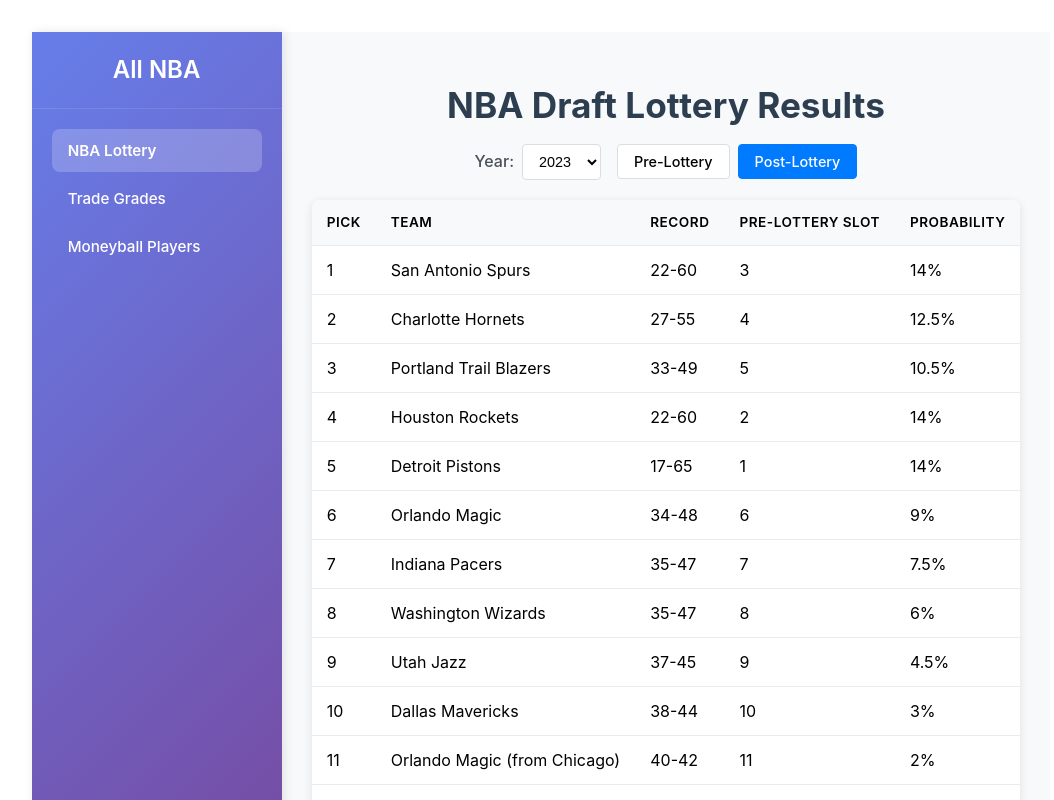
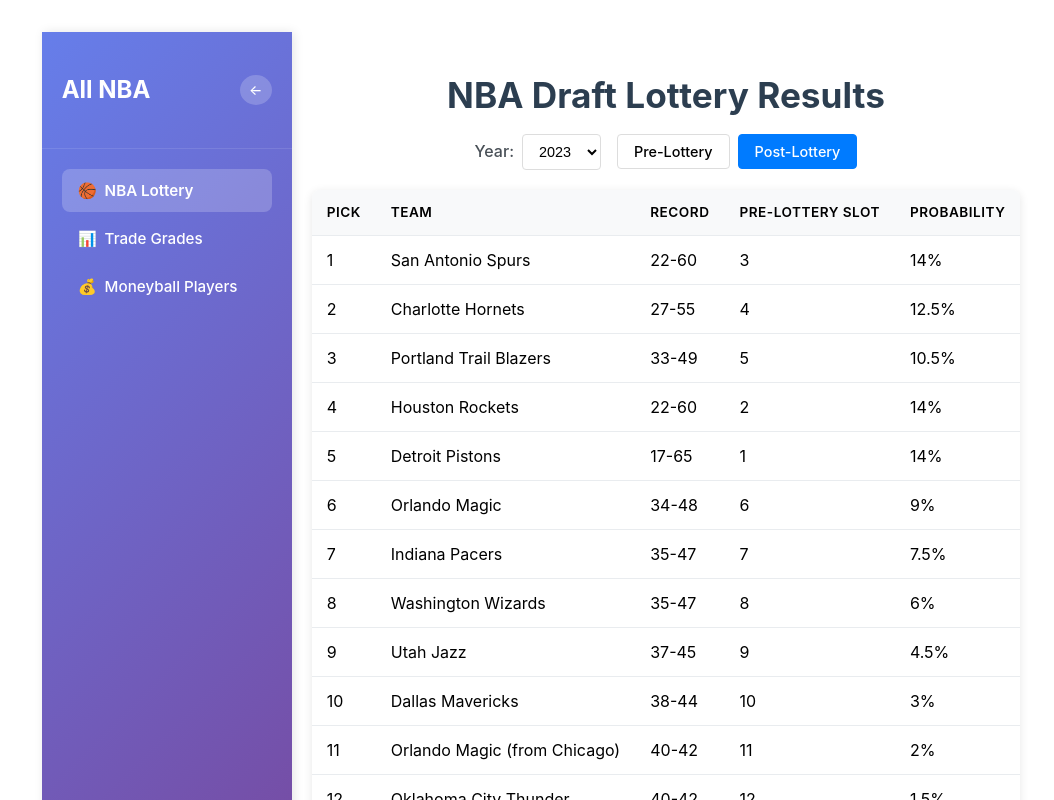
Before and after one commit to kenney-a/nba-lottery, a React (Vite) app: page / in a window 1280 px wide. Shown: the top 800 px of the page, without its empty margins (99-1153 px from the left). Built offline with nearby package versions, Linux system fonts and the light colour scheme.

Commit message:
Add collapsible sidebar with toggle button and sortable table headers

```diff
--- a/src/App.css
+++ b/src/App.css
@@ -59,19 +59,51 @@
   box-shadow: 2px 0 10px rgba(0, 0, 0, 0.1);
   position: fixed;
   height: 100vh;
-  overflow-y: auto;
+  transition: width 0.3s ease;
+  z-index: 1000;
+}
+
+.sidebar.collapsed {
+  width: 60px;
 }
 
 .sidebar-header {
   padding: 0 20px 20px;
   border-bottom: 1px solid rgba(255, 255, 255, 0.1);
   margin-bottom: 20px;
+  position: relative;
+  display: flex;
+  align-items: center;
+  justify-content: space-between;
 }
 
-.sidebar-header h2 {
-  margin: 0;
-  font-size: 1.5rem;
-  font-weight: 600;
+.sidebar.collapsed .sidebar-header {
+  padding: 0 10px 20px;
+  justify-content: center;
+}
+
+.sidebar.collapsed .sidebar-header h2 {
+  display: none;
+}
+
+.sidebar-toggle {
+  background: rgba(255, 255, 255, 0.2);
+  border: none;
+  color: white;
+  width: 30px;
+  height: 30px;
+  border-radius: 50%;
+  cursor: pointer;
+  display: flex;
+  align-items: center;
+  justify-content: center;
+  font-size: 14px;
+  transition: all 0.3s ease;
+}
+
+.sidebar-toggle:hover {
+  background: rgba(255, 255, 255, 0.3);
+  transform: scale(1.1);
 }
 
 .sidebar-nav {
@@ -79,6 +111,10 @@
   flex-direction: column;
   gap: 5px;
   padding: 0 20px;
+}
+
+.sidebar.collapsed .sidebar-nav {
+  padding: 0 10px;
 }
 
 .sidebar-tab {
@@ -92,11 +128,36 @@
   transition: all 0.3s ease;
   font-size: 0.95rem;
   font-weight: 500;
+  white-space: nowrap;
+  overflow: hidden;
+  display: flex;
+  align-items: center;
+  gap: 8px;
+}
+
+.sidebar.collapsed .sidebar-tab {
+  padding: 12px 8px;
+  text-align: center;
+  font-size: 0.8rem;
+  justify-content: center;
+  gap: 0;
+}
+
+.sidebar.collapsed .sidebar-tab span:last-child {
+  display: none;
+}
+
+.sidebar.collapsed .sidebar-tab span:first-child {
+  font-size: 1.2rem;
 }
 
 .sidebar-tab:hover {
   background: rgba(255, 255, 255, 0.1);
   transform: translateX(5px);
+}
+
+.sidebar.collapsed .sidebar-tab:hover {
+  transform: translateY(2px);
 }
 
 .sidebar-tab.active {
@@ -105,11 +166,13 @@
 }
 
 .main-content {
-  flex: 1;
   margin-left: 250px;
-  padding: 30px;
-  background: #f8f9fa;
-  min-height: 100vh;
+  padding: 20px;
+  transition: margin-left 0.3s ease;
+}
+
+.main-content.expanded {
+  margin-left: 60px;
 }
 
 h1 {
@@ -138,6 +201,22 @@
 
 .moneyball-table table {
   min-width: 1200px; /* Ensure table doesn't get too cramped */
+}
+
+.moneyball-table th {
+  cursor: pointer;
+  user-select: none;
+  transition: background-color 0.2s ease;
+  position: relative;
+  padding: 12px 8px;
+}
+
+.moneyball-table th:hover {
+  background-color: #f0f0f0;
+}
+
+.moneyball-table th:active {
+  background-color: #e0e0e0;
 }
 
 th, td {
--- a/src/App.jsx
+++ b/src/App.jsx
@@ -9,6 +9,7 @@
   const [selectedYear, setSelectedYear] = useState(years[0]);
   const [mode, setMode] = useState('post'); // 'pre' or 'post'
   const [activeTab, setActiveTab] = useState('lottery'); // 'lottery', 'trades', 'moneyball'
+  const [sidebarCollapsed, setSidebarCollapsed] = useState(false);
 
   // Moneyball Players state
   const [selectedSeason, setSelectedSeason] = useState('2023-24');
@@ -110,8 +111,13 @@
 
     // Filter players based on search and filters
     let filteredPlayers = players.filter(player => {
-      const matchesSearch = player.name.toLowerCase().includes(searchTerm.toLowerCase()) ||
-                           player.team.toLowerCase().includes(searchTerm.toLowerCase());
+      const searchLower = searchTerm.toLowerCase().trim();
+      const nameLower = player.name.toLowerCase();
+      const teamLower = player.team.toLowerCase();
+
+      const matchesSearch = searchTerm === '' ||
+                           nameLower.includes(searchLower) ||
+                           teamLower.includes(searchLower);
       const matchesTeam = selectedTeam === 'All Teams' || player.team === selectedTeam;
       const matchesPosition = selectedPosition === 'All Positions' || player.position === selectedPosition;
 
@@ -120,13 +126,19 @@
 
     // Sort players based on selected criteria
     const sortedPlayers = [...filteredPlayers].sort((a, b) => {
-      const aValue = a[sortBy];
-      const bValue = b[sortBy];
+      let aValue = a[sortBy];
+      let bValue = b[sortBy];
+
+      // Handle string sorting for name, team, and position
+      if (sortBy === 'name' || sortBy === 'team' || sortBy === 'position') {
+        aValue = aValue.toLowerCase();
+        bValue = bValue.toLowerCase();
+      }
 
       if (sortOrder === 'desc') {
-        return bValue - aValue;
+        return aValue < bValue ? 1 : aValue > bValue ? -1 : 0;
       } else {
-        return aValue - bValue;
+        return aValue > bValue ? 1 : aValue < bValue ? -1 : 0;
       }
     });
 
@@ -141,6 +153,22 @@
     // Get unique teams and positions for filters
     const teams = ['All Teams', ...new Set(players.map(p => p.team))];
     const positions = ['All Positions', ...new Set(players.map(p => p.position))];
+
+    // Handle column sorting
+    const handleSort = (column) => {
+      if (sortBy === column) {
+        setSortOrder(sortOrder === 'desc' ? 'asc' : 'desc');
+      } else {
+        setSortBy(column);
+        setSortOrder('desc');
+      }
+    };
+
+    // Get sort indicator for column headers
+    const getSortIndicator = (column) => {
+      if (sortBy !== column) return '↕';
+      return sortOrder === 'desc' ? '↓' : '↑';
+    };
 
     return (
       <div>
@@ -242,25 +270,95 @@
           <table>
             <thead>
               <tr>
-                <th>Rank</th>
-                <th>Player</th>
-                <th>Team</th>
-                <th>Pos</th>
-                <th>GP</th>
-                <th>PPG</th>
-                <th>RPG</th>
-                <th>APG</th>
-                <th>FG%</th>
-                <th>3P%</th>
-                <th>FT%</th>
-                <th>Salary</th>
-                <th>Value Rating</th>
-                <th>Efficiency</th>
+                <th
+                  onClick={() => handleSort('rank')}
+                  style={{ cursor: 'pointer', userSelect: 'none' }}
+                >
+                  Rank {getSortIndicator('rank')}
+                </th>
+                <th
+                  onClick={() => handleSort('name')}
+                  style={{ cursor: 'pointer', userSelect: 'none' }}
+                >
+                  Player {getSortIndicator('name')}
+                </th>
+                <th
+                  onClick={() => handleSort('team')}
+                  style={{ cursor: 'pointer', userSelect: 'none' }}
+                >
+                  Team {getSortIndicator('team')}
+                </th>
+                <th
+                  onClick={() => handleSort('position')}
+                  style={{ cursor: 'pointer', userSelect: 'none' }}
+                >
+                  Pos {getSortIndicator('position')}
+                </th>
+                <th
+                  onClick={() => handleSort('gamesPlayed')}
+                  style={{ cursor: 'pointer', userSelect: 'none' }}
+                >
+                  GP {getSortIndicator('gamesPlayed')}
+                </th>
+                <th
+                  onClick={() => handleSort('pointsPerGame')}
+                  style={{ cursor: 'pointer', userSelect: 'none' }}
+                >
+                  PPG {getSortIndicator('pointsPerGame')}
+                </th>
+                <th
+                  onClick={() => handleSort('reboundsPerGame')}
+                  style={{ cursor: 'pointer', userSelect: 'none' }}
+                >
+                  RPG {getSortIndicator('reboundsPerGame')}
+                </th>
+                <th
+                  onClick={() => handleSort('assistsPerGame')}
+                  style={{ cursor: 'pointer', userSelect: 'none' }}
+                >
+                  APG {getSortIndicator('assistsPerGame')}
+                </th>
+                <th
+                  onClick={() => handleSort('fieldGoalPercentage')}
+                  style={{ cursor: 'pointer', userSelect: 'none' }}
+                >
+                  FG% {getSortIndicator('fieldGoalPercentage')}
+                </th>
+                <th
+                  onClick={() => handleSort('threePointPercentage')}
+                  style={{ cursor: 'pointer', userSelect: 'none' }}
+                >
+                  3P% {getSortIndicator('threePointPercentage')}
+                </th>
+                <th
+                  onClick={() => handleSort('freeThrowPercentage')}
+                  style={{ cursor: 'pointer', userSelect: 'none' }}
+                >
+                  FT% {getSortIndicator('freeThrowPercentage')}
+                </th>
+                <th
+                  onClick={() => handleSort('salary')}
+                  style={{ cursor: 'pointer', userSelect: 'none' }}
+                >
+                  Salary {getSortIndicator('salary')}
+                </th>
+                <th
+                  onClick={() => handleSort('valueRating')}
+                  style={{ cursor: 'pointer', userSelect: 'none' }}
+                >
+                  Value Rating {getSortIndicator('valueRating')}
+                </th>
+                <th
+                  onClick={() => handleSort('efficiencyRating')}
+                  style={{ cursor: 'pointer', userSelect: 'none' }}
+                >
+                  Efficiency {getSortIndicator('efficiencyRating')}
+                </th>
               </tr>
             </thead>
             <tbody>
               {sortedPlayers.map((player, index) => (
-                <tr key={`${player.name}-${selectedSeason}`}>
+                <tr key={`${player.name}-${selectedSeason}-${index}`}>
                   <td>{index + 1}</td>
                   <td>{player.name}</td>
                   <td>{player.team}</td>
@@ -297,32 +395,42 @@
 
   return (
     <div className="App">
-      <div className="sidebar">
+      <div className={`sidebar ${sidebarCollapsed ? 'collapsed' : ''}`}>
         <div className="sidebar-header">
           <h2>All NBA</h2>
+          <button
+            className="sidebar-toggle"
+            onClick={() => setSidebarCollapsed(!sidebarCollapsed)}
+            title={sidebarCollapsed ? "Expand sidebar" : "Collapse sidebar"}
+          >
+            {sidebarCollapsed ? '→' : '←'}
+          </button>
         </div>
         <nav className="sidebar-nav">
           <button
             className={`sidebar-tab ${activeTab === 'lottery' ? 'active' : ''}`}
             onClick={() => setActiveTab('lottery')}
           >
-            NBA Lottery
+            <span>🏀</span>
+            <span>NBA Lottery</span>
           </button>
           <button
             className={`sidebar-tab ${activeTab === 'trades' ? 'active' : ''}`}
             onClick={() => setActiveTab('trades')}
           >
-            Trade Grades
+            <span>📊</span>
+            <span>Trade Grades</span>
           </button>
           <button
             className={`sidebar-tab ${activeTab === 'moneyball' ? 'active' : ''}`}
             onClick={() => setActiveTab('moneyball')}
           >
-            Moneyball Players
+            <span>💰</span>
+            <span>Moneyball Players</span>
           </button>
         </nav>
       </div>
-      <div className="main-content">
+      <div className={`main-content ${sidebarCollapsed ? 'expanded' : ''}`}>
         {activeTab === 'lottery' && renderLotteryContent()}
         {activeTab === 'trades' && renderTradeGradesContent()}
         {activeTab === 'moneyball' && renderMoneyballContent()}
```
